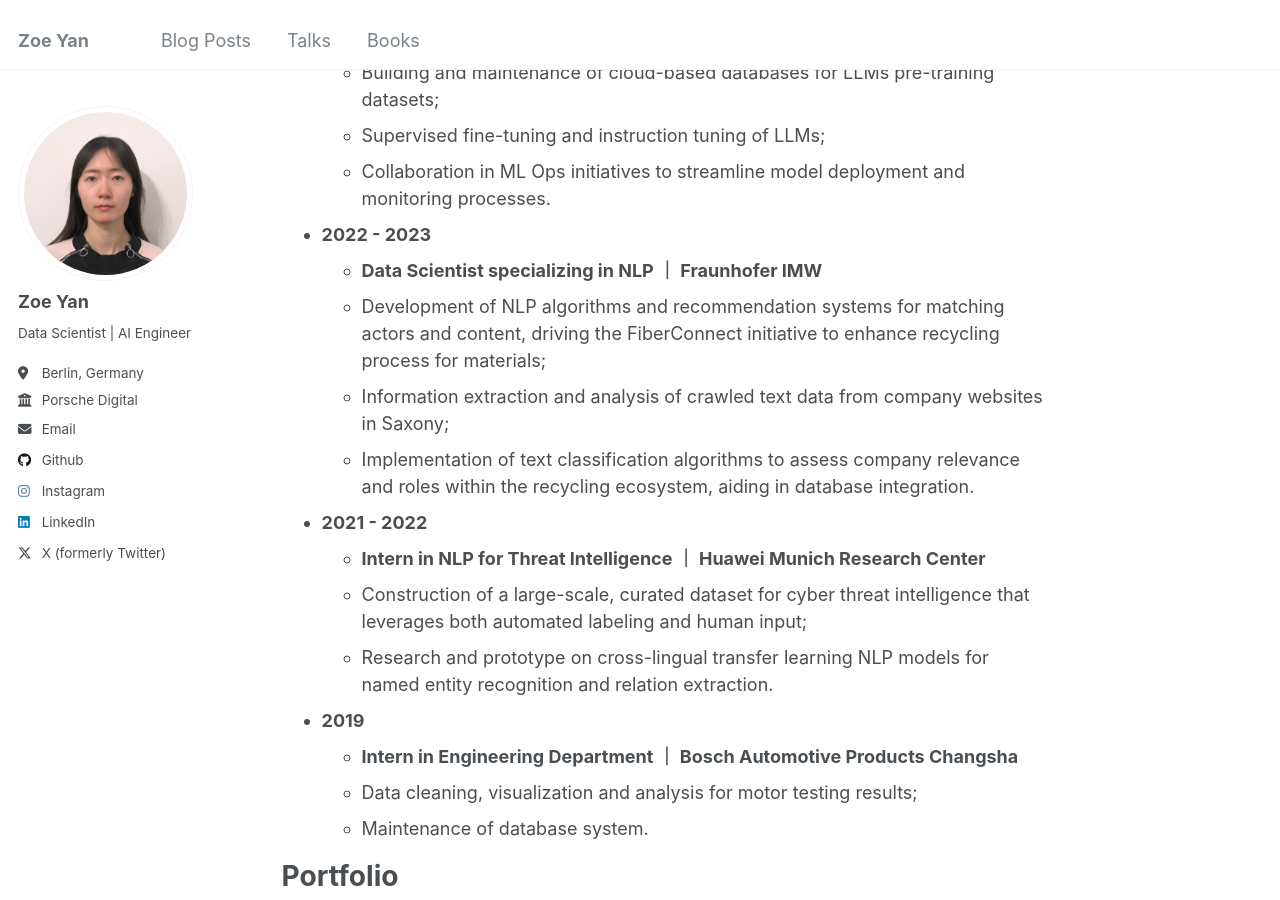
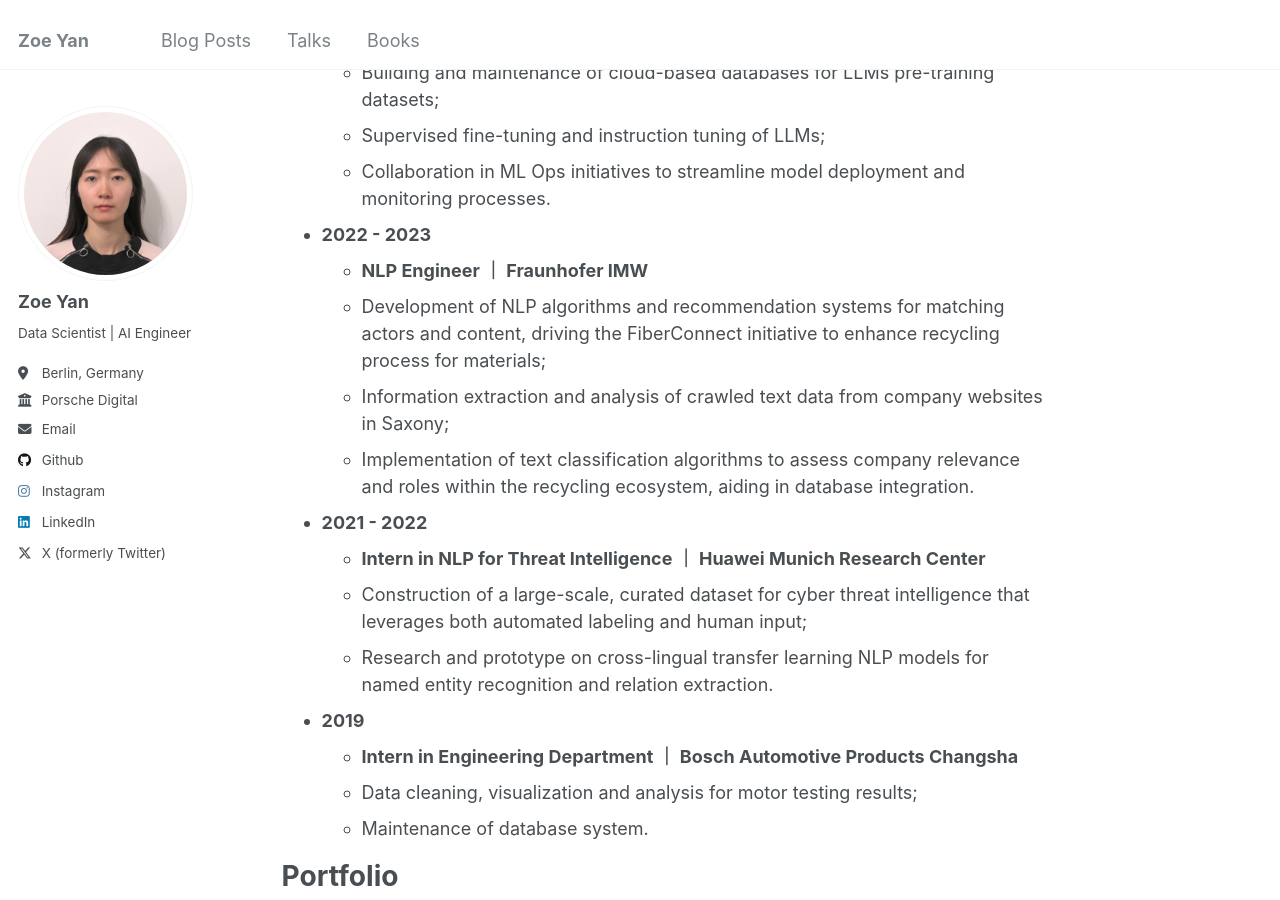
Before and after one commit to zoezyn/zoezyn.github.io, a Jekyll site: the page built from _pages/about.md, in a window 1280 px wide and 900 px high, scrolled down 1611 px. Built offline with Jekyll 4.4.1, drawn with Linux system fonts in a browser that asks for light colours.

Commit message:
small change

```diff
--- a/_pages/about.md
+++ b/_pages/about.md
@@ -52,7 +52,7 @@ Work experience
   - Collaboration in ML Ops initiatives to streamline model deployment and monitoring processes.
 
 * **2022 - 2023**
-  - **Data Scientist specializing in NLP ｜ Fraunhofer IMW**
+  - **NLP Engineer ｜ Fraunhofer IMW**
   - Development of NLP algorithms and recommendation systems for matching actors and content, driving the FiberConnect initiative to enhance recycling process for materials;
   - Information extraction and analysis of crawled text data from company websites in Saxony;
   - Implementation of text classification algorithms to assess company relevance and roles within the recycling ecosystem, aiding in database integration.
```
Also changed, not shown: _pages/cv.md (+1 -1 lines).
